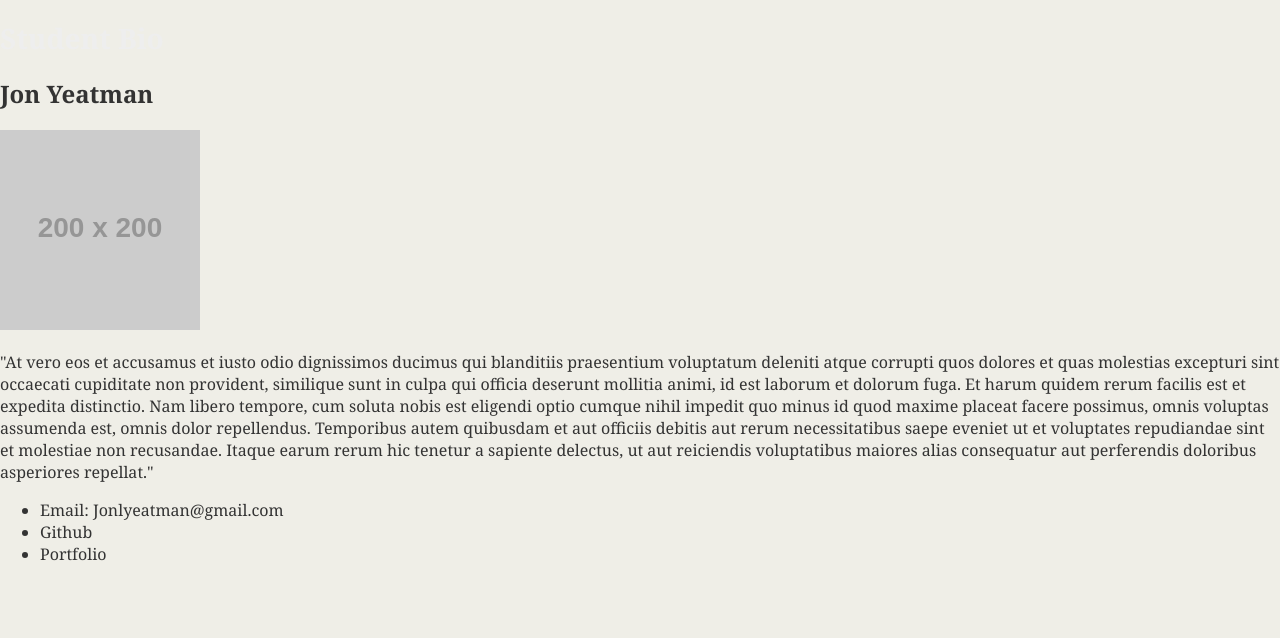
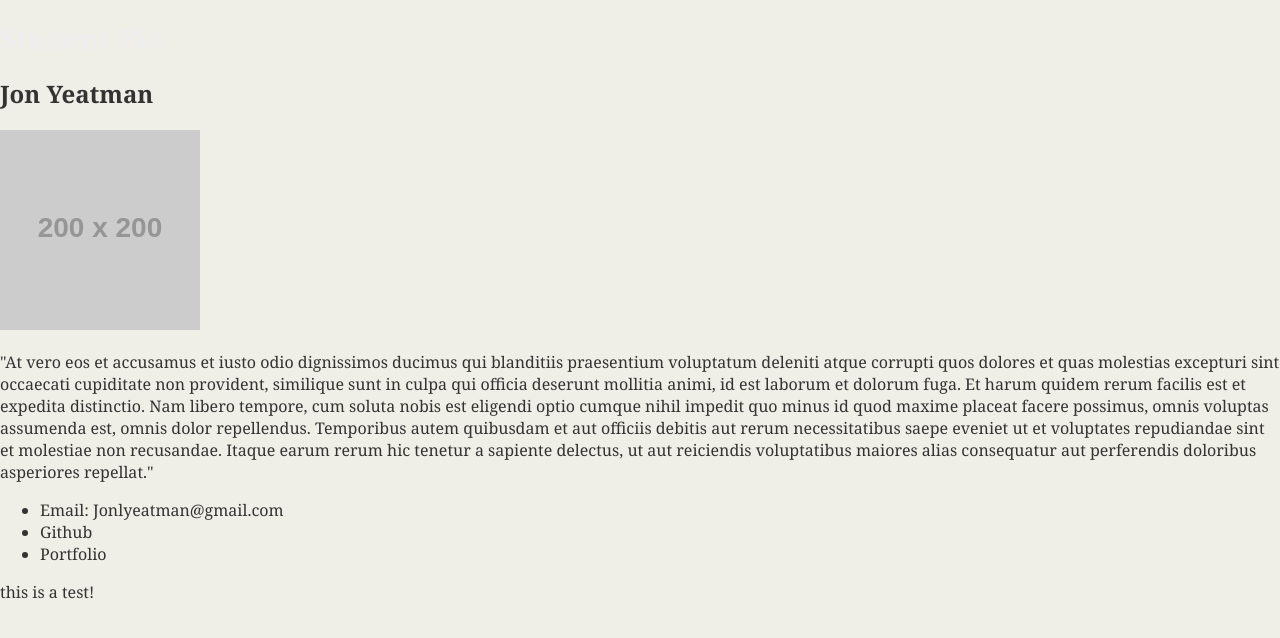
Before and after one commit to Yeatman51/test3, a plain HTML site: page index.html in a window 1280 px wide. Drawn offline with Linux system fonts and the light colour scheme; placeholder pictures from the web are drawn by us.

Commit message:
test commit

```diff
--- a/index.html
+++ b/index.html
@@ -26,6 +26,9 @@
             <li>Portfolio</li>
         </ul>
 
+    <p>
+        this is a test!
+    </p>
 
 </body>
 </html>
```
